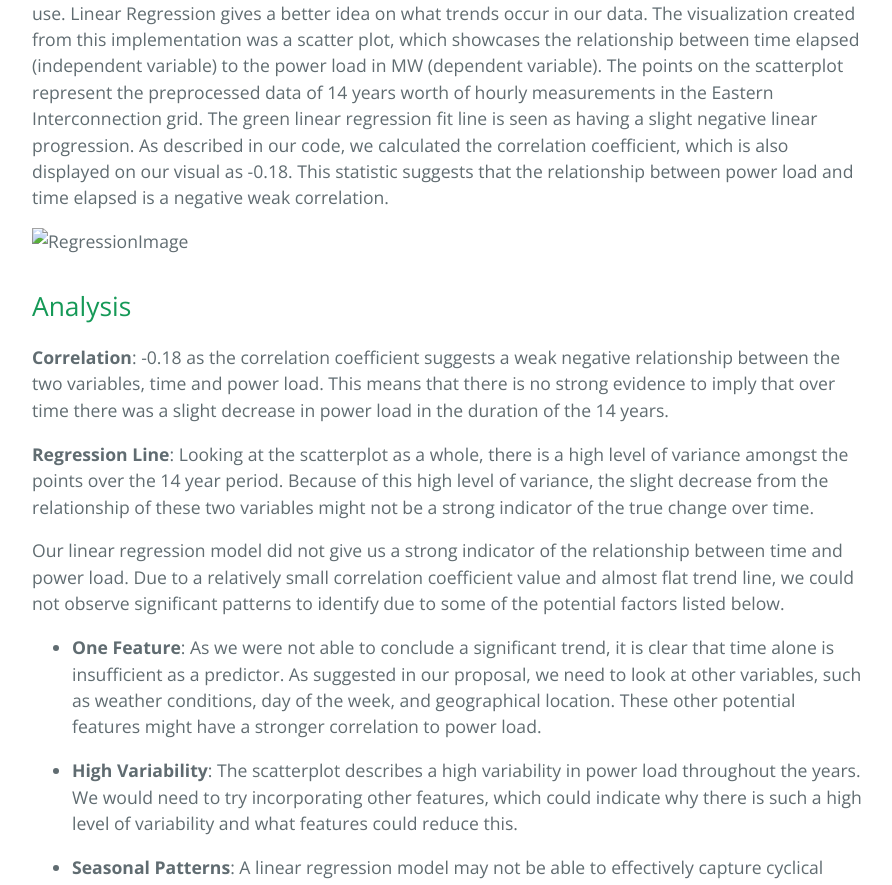
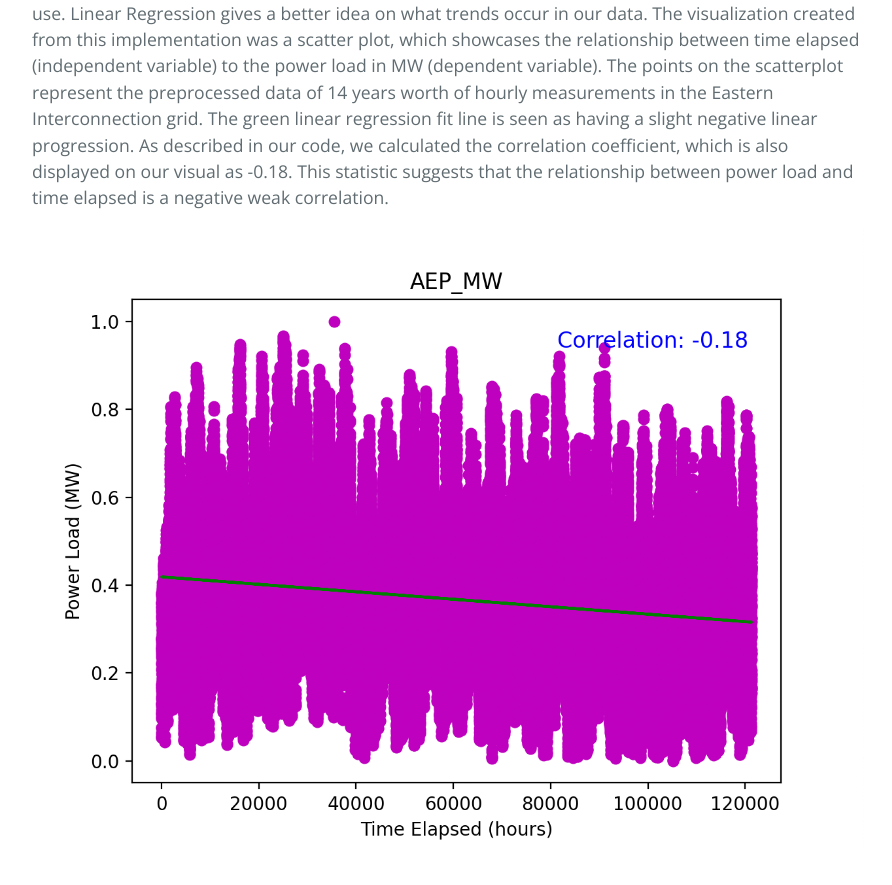
Before and after one commit to tanner-iley/4641-Eco, a Jekyll site: the page built from index.md, in a window 1280 px wide. Shown: the part 3020-3905 px from the top of the page, without its empty margins (192-1084 px from the left). Built offline with Jekyll 4.4.1, drawn with Linux system fonts in a browser that asks for light colours; our own code applies the rules of GitHub Pages for plain Markdown files.

Commit message:
Update index.md

```diff
--- a/index.md
+++ b/index.md
@@ -68,7 +68,7 @@ For pre-processing, we chose to clean and normalize the data. Cleaning helps rem
 
 The first model we chose to implement was the linear regression model. We decided to implement this model as it would give us better understanding of how different factors could connect to energy use. Linear Regression gives a better idea on what trends occur in our data. The visualization created from this implementation was a scatter plot, which showcases the relationship between time elapsed (independent variable) to the power load in MW (dependent variable). The points on the scatterplot represent the preprocessed data of 14 years worth of hourly measurements in the Eastern Interconnection grid. The green linear regression fit line is seen as having a slight negative linear progression. As described in our code, we calculated the correlation coefficient, which is also displayed on our visual as -0.18. This statistic suggests that the relationship between power load and time elapsed is a negative weak correlation.
 
-![RegressionImage](./RegressionImage.jpg)
+![RegressionImage](./graphs/RegressionImage.jpg)
 
 
 
```
